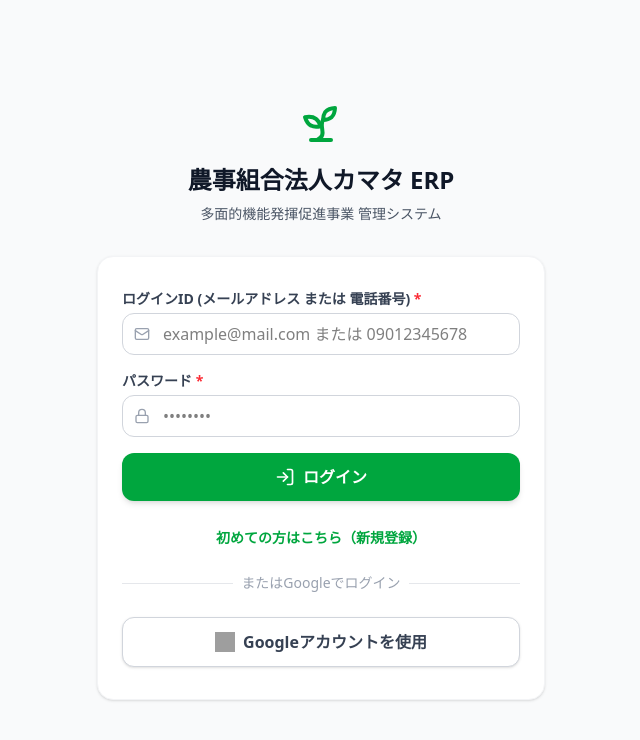
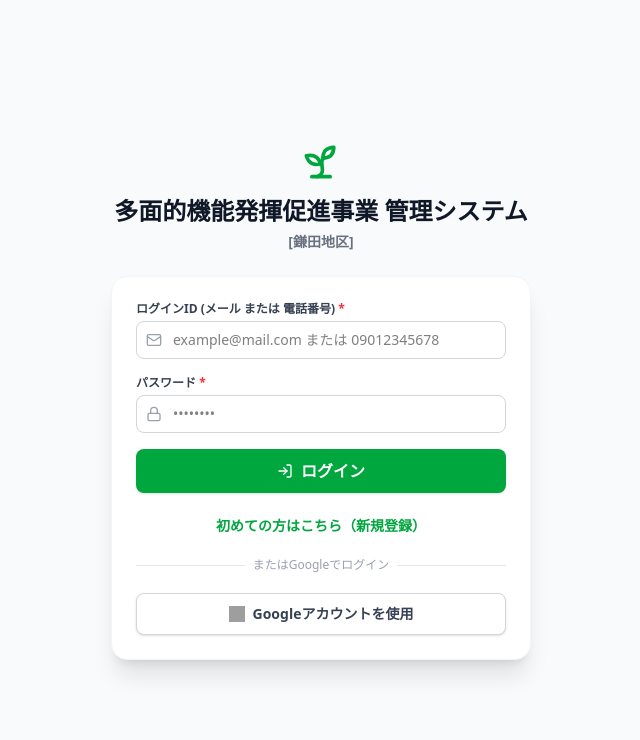
Before and after one commit to taro-saiki-koyusha/tamokuteki_kinouhakki_sokushin_erp, a React (Vite) app in the folder frontend/: page / in a window 1280 px wide. Shown: the top 740 px of the page, without its empty margins (319-959 px from the left). Built offline with nearby package versions, Linux system fonts and the light colour scheme; grey boxes are pictures that could not be loaded.

Commit message:
新規アカウント登録画面修正

```diff
--- a/frontend/src/pages/Login.jsx
+++ b/frontend/src/pages/Login.jsx
@@ -51,8 +51,9 @@
     setLoading(true);
     setError(null);
 
+    // 厳密な空欄チェック
     if (isSignUp && (!displayName.trim() || !loginIdInput.trim() || !password.trim())) {
-      setError("すべての項目（お名前、ログインID、パスワード）を入力してください。");
+      setError("すべての項目（お名前、メールアドレス、パスワード）を入力してください。");
       setLoading(false);
       return;
     }
@@ -67,14 +68,19 @@
 
       // @が含まれていない場合は「電話番号」として扱う
       if (!loginIdInput.includes('@')) {
-        // 🚀 電話番号での新規登録制限を解除（一般ユーザーも電話番号で登録可能に）
+        if (isSignUp) {
+          // 一般ユーザーが電話番号で新規登録しようとした場合は弾く
+          setError("電話番号での新規登録はシステム管理者のみ可能です。管理者にアカウント作成をご依頼ください。");
+          setLoading(false);
+          return;
+        }
         // ハイフン等を除去してダミーメールアドレスを生成
         const cleanPhone = loginIdInput.replace(/[^0-9]/g, '');
         finalLoginId = `${cleanPhone}@kamata.local`;
       }
 
       if (isSignUp) {
-        // 新規登録（メールアドレス or 電話番号）
+        // 新規登録（メールアドレスのみ）
         const result = await createUserWithEmailAndPassword(auth, finalLoginId, password);
         await updateProfile(result.user, { displayName: displayName.trim() });
         await createUserData(result.user, displayName.trim());
@@ -86,7 +92,7 @@
       navigate('/dashboard');
     } catch (err) {
       console.error(err);
-      if (err.code === 'auth/email-already-in-use') setError("このログインID（メール・電話番号）は既に登録されています。");
+      if (err.code === 'auth/email-already-in-use') setError("このメールアドレスは既に登録されています。");
       else if (err.code === 'auth/weak-password') setError("パスワードは6文字以上で入力してください。");
       else if (err.code === 'auth/invalid-credential') setError("ログインIDまたはパスワードが正しくありません。");
       else setError("認証に失敗しました。");
@@ -96,89 +102,89 @@
   };
 
   return (
-    <div className="min-h-screen bg-gray-50 flex flex-col justify-center py-12 px-4 sm:px-6 lg:px-8">
-      <div className="sm:mx-auto sm:w-full sm:max-w-md text-center">
-        <div className="flex justify-center text-green-600 mb-4"><Sprout size={48} /></div>
-        <h2 className="text-2xl font-extrabold text-gray-900">農事組合法人カマタ ERP</h2>
-        <p className="mt-2 text-sm text-gray-600">多面的機能発揮促進事業 管理システム</p>
+    <div className="min-h-screen bg-gray-50 flex flex-col justify-center py-6 px-4 sm:px-6 lg:px-8">
+      {/* 🚀 どんな画面サイズでも幅を固定し、上下の余白を調整 */}
+      <div className="w-full max-w-[420px] mx-auto text-center">
+        <div className="flex justify-center text-green-600 mb-3"><Sprout size={44} /></div>
+        <h2 className="text-xl sm:text-2xl font-extrabold text-gray-900 leading-tight">多面的機能発揮促進事業 管理システム</h2>
+        <p className="mt-1.5 text-sm text-gray-500 font-bold">[鎌田地区]</p>
       </div>
 
-      <div className="mt-8 sm:mx-auto sm:w-full sm:max-w-md">
-        <div className="bg-white py-8 px-6 shadow sm:rounded-2xl border border-gray-100">
+      <div className="mt-6 w-full max-w-[420px] mx-auto">
+        <div className="bg-white py-6 px-6 shadow-xl rounded-2xl border border-gray-100">
 
           {error && (
-            <div className="mb-4 bg-red-50 border-l-4 border-red-400 p-3 text-red-700 text-sm flex items-center">
+            <div className="mb-4 bg-red-50 border-l-4 border-red-400 p-3 text-red-700 text-sm flex items-center rounded-lg">
               <AlertCircle className="mr-2 h-5 w-5 flex-shrink-0" />
               {error}
             </div>
           )}
 
           {/* フォーム */}
-          <form onSubmit={handleEmailAuth} className="space-y-4 mb-6">
+          <form onSubmit={handleEmailAuth} className="space-y-4 mb-5">
             {isSignUp && (
               <div>
-                <label className="block text-sm font-bold text-gray-700 mb-1">
+                <label className="block text-xs font-bold text-gray-700 mb-1">
                   お名前 <span className="text-red-500">*</span>
                 </label>
                 <div className="relative">
-                  <input type="text" value={displayName} onChange={(e) => setDisplayName(e.target.value)} className="w-full pl-10 pr-3 py-2 border border-gray-300 rounded-xl focus:ring-2 focus:ring-green-500" placeholder="農園 太郎" required={isSignUp} />
-                  <div className="absolute inset-y-0 left-0 pl-3 flex items-center"><UserPlus className="h-4 w-4 text-gray-400" /></div>
+                  <input type="text" value={displayName} onChange={(e) => setDisplayName(e.target.value)} className="w-full pl-9 pr-3 py-2 border border-gray-300 rounded-lg focus:ring-2 focus:ring-green-500 text-sm" placeholder="農園 太郎" required={isSignUp} />
+                  <div className="absolute inset-y-0 left-0 pl-2.5 flex items-center"><UserPlus className="h-4 w-4 text-gray-400" /></div>
                 </div>
               </div>
             )}
 
-            {/* 🚀 項目名とプレースホルダーを「メールアドレス または 電話番号」に統一 */}
             <div>
-              <label className="block text-sm font-bold text-gray-700 mb-1">
-                ログインID (メールアドレス または 電話番号) <span className="text-red-500">*</span>
+              <label className="block text-xs font-bold text-gray-700 mb-1">
+                {isSignUp ? 'メールアドレス' : 'ログインID (メール または 電話番号)'} <span className="text-red-500">*</span>
               </label>
               <div className="relative">
                 <input
                   type="text"
                   value={loginIdInput}
                   onChange={(e) => setLoginIdInput(e.target.value)}
-                  className="w-full pl-10 pr-3 py-2 border border-gray-300 rounded-xl focus:ring-2 focus:ring-green-500"
-                  placeholder="example@mail.com または 09012345678"
+                  className="w-full pl-9 pr-3 py-2 border border-gray-300 rounded-lg focus:ring-2 focus:ring-green-500 text-sm"
+                  placeholder={isSignUp ? "example@mail.com" : "example@mail.com または 09012345678"}
                   required
                 />
-                <div className="absolute inset-y-0 left-0 pl-3 flex items-center">
+                <div className="absolute inset-y-0 left-0 pl-2.5 flex items-center">
                   {loginIdInput.includes('@') || loginIdInput === '' ? <Mail className="h-4 w-4 text-gray-400" /> : <Phone className="h-4 w-4 text-gray-400" />}
                 </div>
               </div>
               {isSignUp && (
-                <p className="text-[10px] text-gray-500 mt-1 ml-1">※電話番号の場合はハイフンなしでご入力ください</p>
+                <p className="text-[10px] text-gray-500 mt-1 ml-1">※電話番号での新規登録は管理者にご依頼ください</p>
               )}
             </div>
 
             <div>
-              <label className="block text-sm font-bold text-gray-700 mb-1">
+              <label className="block text-xs font-bold text-gray-700 mb-1">
                 パスワード <span className="text-red-500">*</span>
               </label>
               <div className="relative">
-                <input type="password" value={password} onChange={(e) => setPassword(e.target.value)} className="w-full pl-10 pr-3 py-2 border border-gray-300 rounded-xl focus:ring-2 focus:ring-green-500" placeholder="••••••••" required />
-                <div className="absolute inset-y-0 left-0 pl-3 flex items-center"><Lock className="h-4 w-4 text-gray-400" /></div>
+                <input type="password" value={password} onChange={(e) => setPassword(e.target.value)} className="w-full pl-9 pr-3 py-2 border border-gray-300 rounded-lg focus:ring-2 focus:ring-green-500 text-sm" placeholder="••••••••" required />
+                <div className="absolute inset-y-0 left-0 pl-2.5 flex items-center"><Lock className="h-4 w-4 text-gray-400" /></div>
               </div>
             </div>
 
-            <button type="submit" disabled={loading} className="w-full flex justify-center items-center py-3 bg-green-600 text-white rounded-xl font-bold hover:bg-green-700 transition-all shadow-md active:scale-95">
-              {isSignUp ? <UserPlus className="mr-2 h-5 w-5" /> : <LogIn className="mr-2 h-5 w-5" />}
+            <button type="submit" disabled={loading} className="w-full flex justify-center items-center py-2.5 bg-green-600 text-white rounded-lg font-bold hover:bg-green-700 transition-all shadow-sm active:scale-95 mt-2 text-sm sm:text-base">
+              {isSignUp ? <UserPlus className="mr-2 h-4 w-4" /> : <LogIn className="mr-2 h-4 w-4" />}
               {loading ? '通信中...' : (isSignUp ? 'アカウントを作成する' : 'ログイン')}
             </button>
           </form>
 
-          <div className="text-center mb-6">
-            <button type="button" onClick={() => { setIsSignUp(!isSignUp); setError(null); }} className="text-sm text-green-600 font-bold hover:underline">
+          <div className="text-center mb-5">
+            <button type="button" onClick={() => { setIsSignUp(!isSignUp); setError(null); }} className="text-xs sm:text-sm text-green-600 font-bold hover:underline">
               {isSignUp ? '既にアカウントをお持ちの方はこちら' : '初めての方はこちら（新規登録）'}
             </button>
           </div>
 
-          <div className="relative mb-6">
+          <div className="relative mb-5">
             <div className="absolute inset-0 flex items-center"><div className="w-full border-t border-gray-200"></div></div>
-            <div className="relative flex justify-center text-sm"><span className="px-2 bg-white text-gray-400">またはGoogleでログイン</span></div>
+            <div className="relative flex justify-center text-xs"><span className="px-2 bg-white text-gray-400">またはGoogleでログイン</span></div>
           </div>
 
-          <button type="button" onClick={handleGoogleLogin} disabled={loading} className="w-full flex justify-center items-center py-3 border border-gray-300 rounded-xl font-bold text-gray-700 bg-white hover:bg-gray-50 transition-all shadow-sm">
-            <img src="https://www.gstatic.com/firebasejs/ui/2.0.0/images/auth/google.svg" alt="" className="w-5 h-5 mr-2" />
+          <button type="button" onClick={handleGoogleLogin} disabled={loading} className="w-full flex justify-center items-center py-2.5 border border-gray-300 rounded-lg font-bold text-gray-700 text-sm bg-white hover:bg-gray-50 transition-all shadow-sm">
+            <img src="https://www.gstatic.com/firebasejs/ui/2.0.0/images/auth/google.svg" alt="" className="w-4 h-4 mr-2" />
             Googleアカウントを使用
           </button>
         </div>
```
